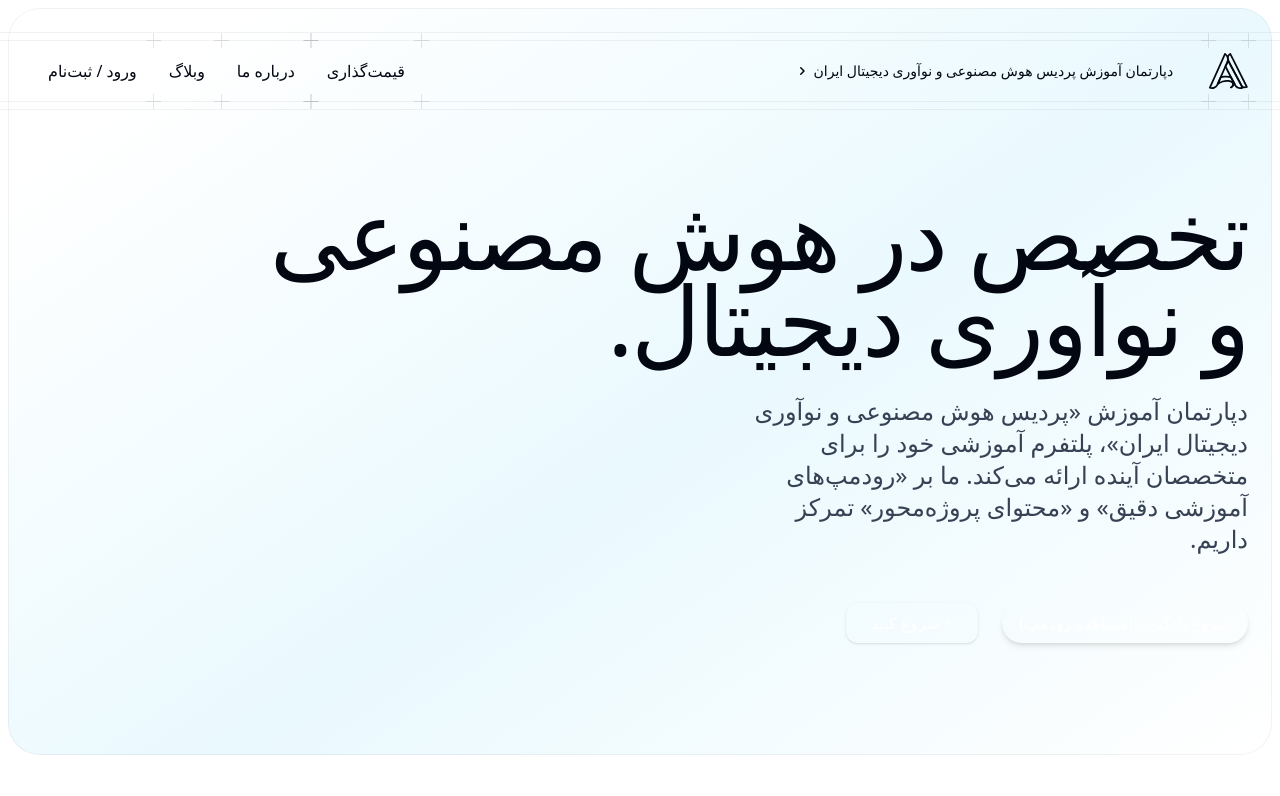
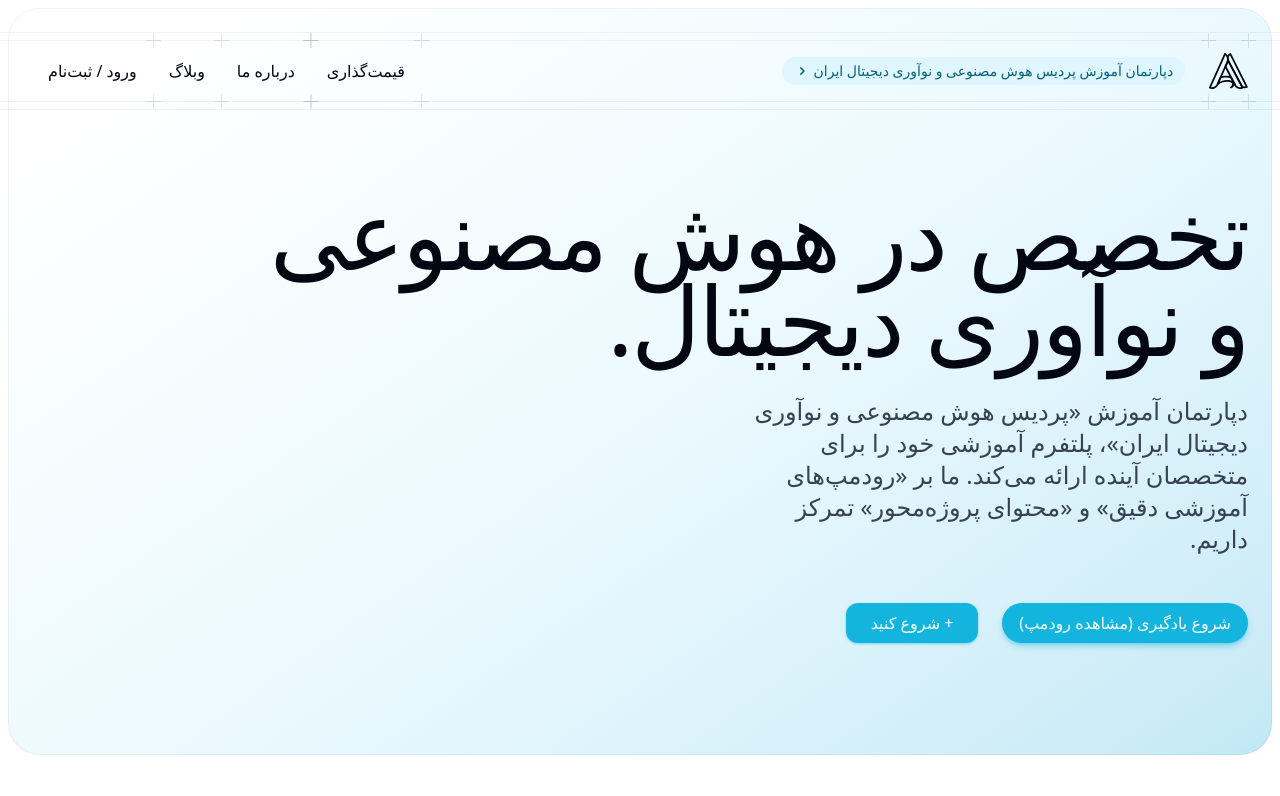
Before and after one commit to TheAyrik/ANLMS, a Next.js app in the folder frontend/: page / in a window 1280 px wide. Shown: the top 796 px of the page. Built offline with nearby package versions, Linux system fonts and the light colour scheme; a small style sheet from the web is missing.

Commit message:
style: update tailwind theme colors and remove configuration file

```diff
--- a/frontend/src/styles/tailwind.css
+++ b/frontend/src/styles/tailwind.css
@@ -1,10 +1,56 @@
 @import 'tailwindcss';
 
 @theme {
+  /* تایپوگرافی و radius */
   --font-sans: Vazirmatn, system-ui, sans-serif;
+  --radius-4xl: 2rem;
 
-  --radius-4xl: 2rem;
+  /* === رنگ‌های برند پردیس (اصلی و شِیدها) === */
+  /* رنگ‌های پایه */
+  --color-pardis-primary: #13b5de;
+  --color-pardis-secondary: #208ea8;
+  --color-pardis-gray: #7d888e;
+
+  /* خانواده pardis-primary (برگرفته از #13b5de) */
+  --color-pardis-primary-50: #f0faff;
+  --color-pardis-primary-100: #e0f6fe;
+  --color-pardis-primary-200: #b9edfd;
+  --color-pardis-primary-300: #7cdffd;
+  --color-pardis-primary-400: #38d9fa;
+  --color-pardis-primary-500: #13b5de;
+  --color-pardis-primary-600: #0694bd;
+  --color-pardis-primary-700: #037699;
+  --color-pardis-primary-800: #04617d;
+  --color-pardis-primary-900: #07516a;
+  --color-pardis-primary-950: #063344;
+
+  /* خانواده pardis-secondary (برگرفته از #208ea8) */
+  --color-pardis-secondary-50: #f0f9fb;
+  --color-pardis-secondary-100: #dff3f7;
+  --color-pardis-secondary-200: #b6e7f0;
+  --color-pardis-secondary-300: #7cd2e4;
+  --color-pardis-secondary-400: #3eb4ce;
+  --color-pardis-secondary-500: #208ea8;
+  --color-pardis-secondary-600: #19738a;
+  --color-pardis-secondary-700: #155d71;
+  --color-pardis-secondary-800: #154e5d;
+  --color-pardis-secondary-900: #154250;
+  --color-pardis-secondary-950: #0c2a35;
+
+  /* خانواده pardis-gray (برگرفته از #7d888e) */
+  --color-pardis-gray-50: #f8f9fa;
+  --color-pardis-gray-100: #e9ecef;
+  --color-pardis-gray-200: #dee2e6;
+  --color-pardis-gray-300: #ced4da;
+  --color-pardis-gray-400: #adb5bd;
+  --color-pardis-gray-500: #7d888e;
+  --color-pardis-gray-600: #6c757d;
+  --color-pardis-gray-700: #495057;
+  --color-pardis-gray-800: #343a40;
+  --color-pardis-gray-900: #212529;
+  --color-pardis-gray-950: #131517;
 }
+
 
 @keyframes move-x {
   0% {
--- a/frontend/tailwind.config.js
+++ /dev/null
@@ -1,68 +0,0 @@
-// neo-lms/frontend/tailwind.config.js
-
-const { fontFamily } = require('tailwindcss/defaultTheme');
-
-/** @type {import('tailwindcss').Config} */
-module.exports = {
-  content: [
-    './src/app/**/*.{js,ts,jsx,tsx}',
-    './src/components/**/*.{js,ts,jsx,tsx}',
-  ],
-  theme: {
-    extend: {
-      // ۱. فونت وزیرمتن (که از layout.tsx فراخوانی شده)
-      fontFamily: {
-        sans: ['Vazirmatn', ...fontFamily.sans],
-      },
-      // ۲. پالت رنگی کامل و استاندارد مبتنی بر هویت پردیس
-      colors: {
-        // خانواده رنگ اصلی (برگرفته از #13b5de)
-        'pardis-primary': {
-          50: '#f0faff',
-          100: '#e0f6fe',
-          200: '#b9edfd',
-          300: '#7cdffd',
-          400: '#38d9fa',
-          500: '#13b5de', // رنگ اصلی لوگو
-          600: '#0694bd',
-          700: '#037699',
-          800: '#04617d',
-          900: '#07516a',
-          950: '#063344',
-        },
-        // خانواده رنگ ثانویه (برگرفته از #208ea8)
-        'pardis-secondary': {
-          50: '#f0f9fb',
-          100: '#dff3f7',
-          200: '#b6e7f0',
-          300: '#7cd2e4',
-          400: '#3eb4ce',
-          500: '#208ea8', // رنگ دوم لوگو
-          600: '#19738a',
-          700: '#155d71',
-          800: '#154e5d',
-          900: '#154250',
-          950: '#0c2a35',
-        },
-        // خانواده رنگ خاکستری (برگرفته از #7d888e)
-        'pardis-gray': {
-          50: '#f8f9fa',
-          100: '#e9ecef',
-          200: '#dee2e6',
-          300: '#ced4da',
-          400: '#adb5bd',
-          500: '#7d888e', // رنگ اصلی خاکستری
-          600: '#6c757d',
-          700: '#495057',
-          800: '#343a40',
-          900: '#212529',
-          950: '#131517',
-        }
-      },
-    },
-  },
-  // ۳. اضافه کردن پلاگین تایپوگرافی
-  plugins: [
-    require('@tailwindcss/typography'),
-  ],
-};
```
